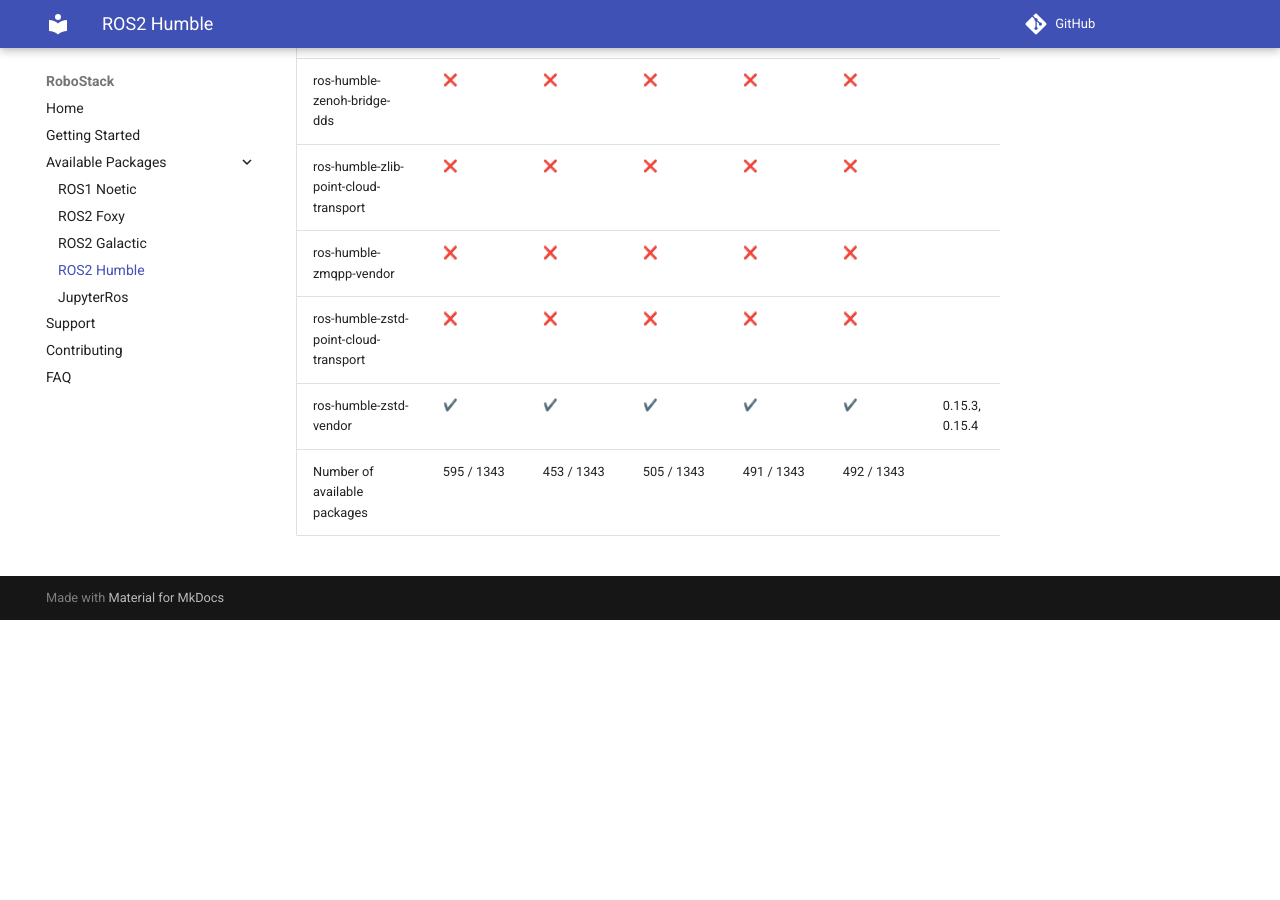
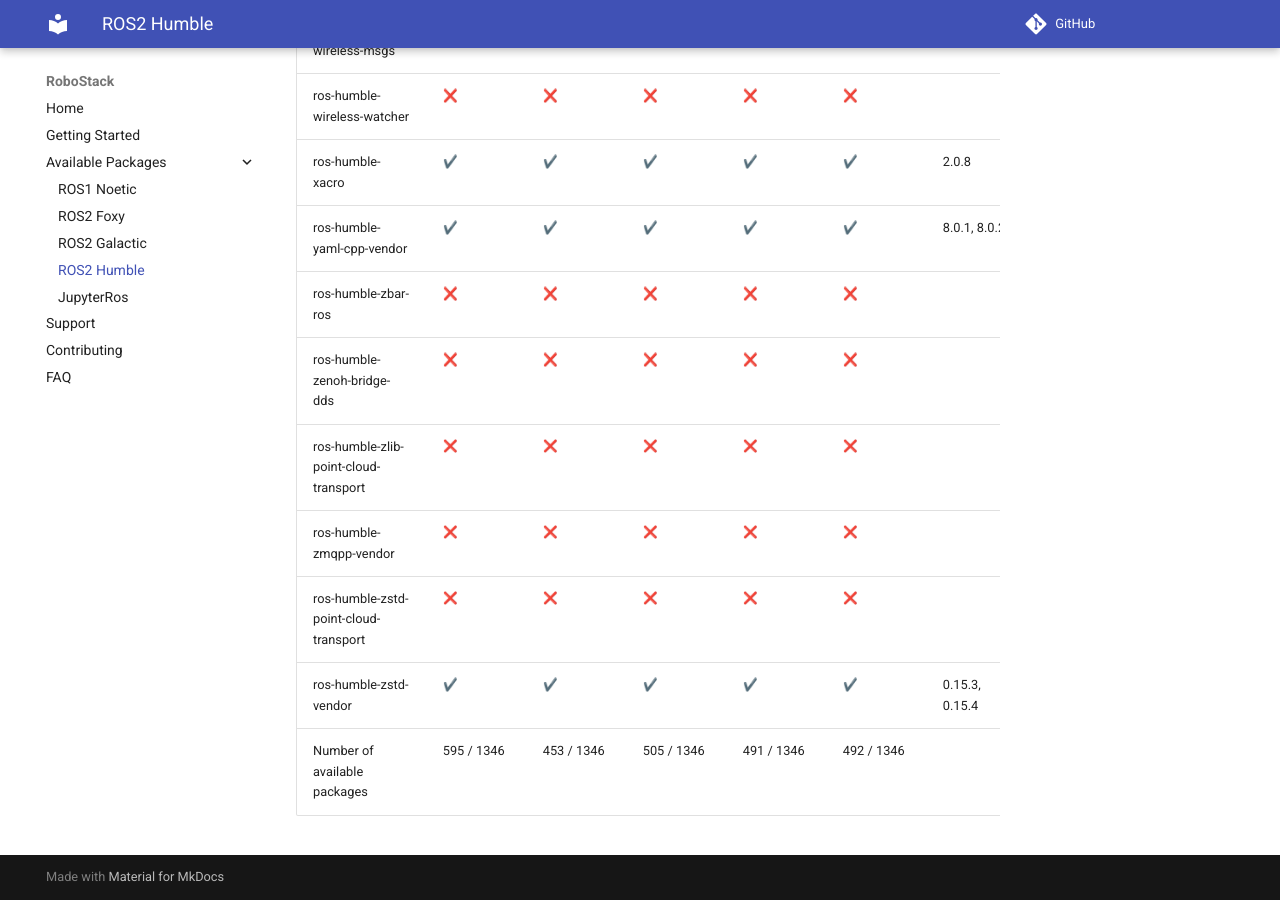
Before and after one commit to RoboStack/robostack.github.io, an MkDocs documentation site: the page built from docs/humble.md, in a window 1280 px wide and 900 px high, scrolled down 101798 px. Built offline with MkDocs 1.6.1 and Material for MkDocs 9.7.7, drawn with Linux system fonts in a browser that asks for light colours; emoji names are drawn with the system emoji font; comment, search, counter and statistics services are not loaded; before the commit the page ends 102418 px from its top, so only the background shows below that; some of the changed text lies outside the part shown.

Commit message:
Update tables

```diff
--- a/docs/humble.md
+++ b/docs/humble.md
@@ -1343,4 +1346,4 @@
 | ros-humble-zmqpp-vendor | :x: { data-sort='0' } | :x: { data-sort='0' } | :x: { data-sort='0' } | :x: { data-sort='0' } | :x: { data-sort='0' } |   |
 | ros-humble-zstd-point-cloud-transport | :x: { data-sort='0' } | :x: { data-sort='0' } | :x: { data-sort='0' } | :x: { data-sort='0' } | :x: { data-sort='0' } |   |
 | ros-humble-zstd-vendor | :heavy_check_mark: { data-sort='1' } | :heavy_check_mark: { data-sort='1' } | :heavy_check_mark: { data-sort='1' } | :heavy_check_mark: { data-sort='1' } | :heavy_check_mark: { data-sort='1' } | 0.15.3, 0.15.4  |
-| Number of available packages |  595 / 1343 | 453 / 1343 | 505 / 1343 | 491 / 1343 | 492 / 1343 |
+| Number of available packages |  595 / 1346 | 453 / 1346 | 505 / 1346 | 491 / 1346 | 492 / 1346 |
```
Also changed, not shown: other parts of docs/humble.md (+3 -0 lines), docs/noetic.md (+2 -1 lines).
